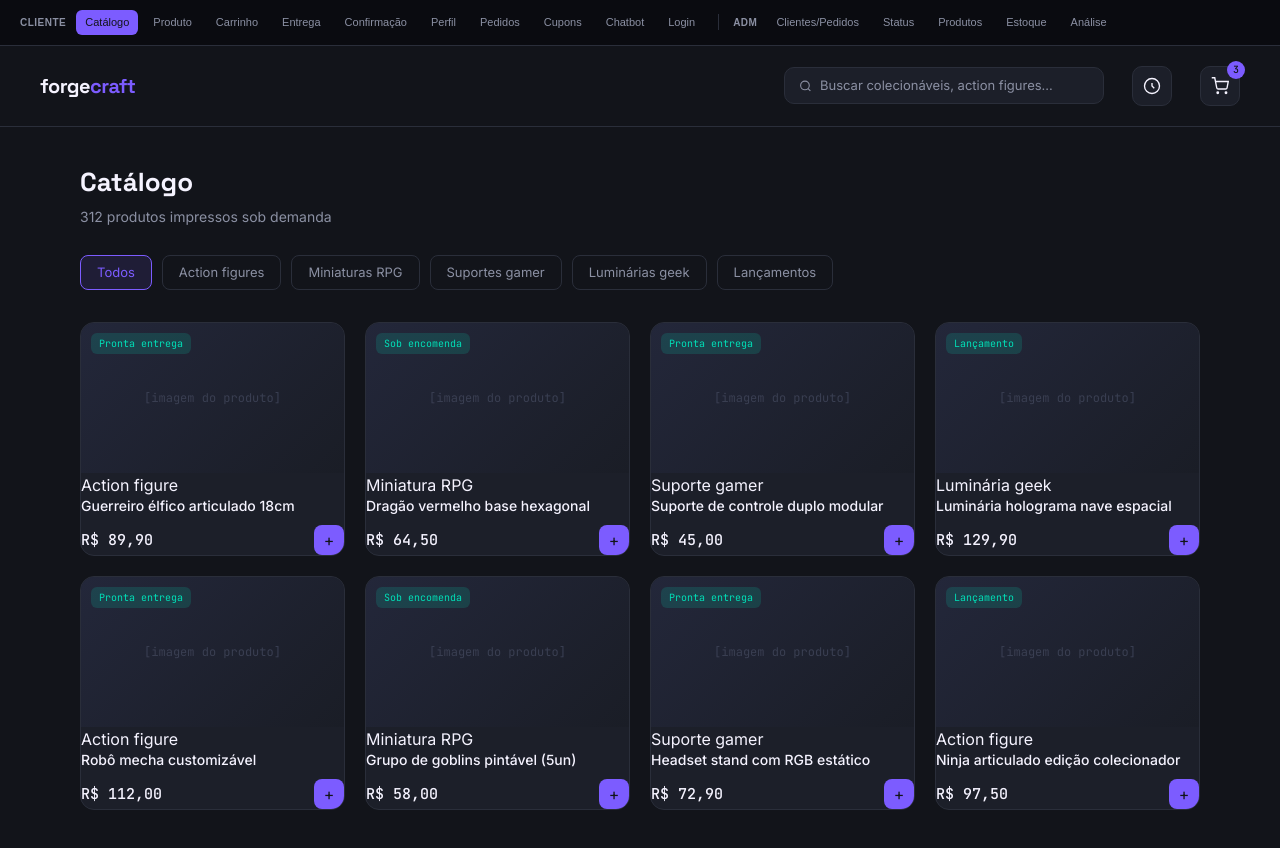
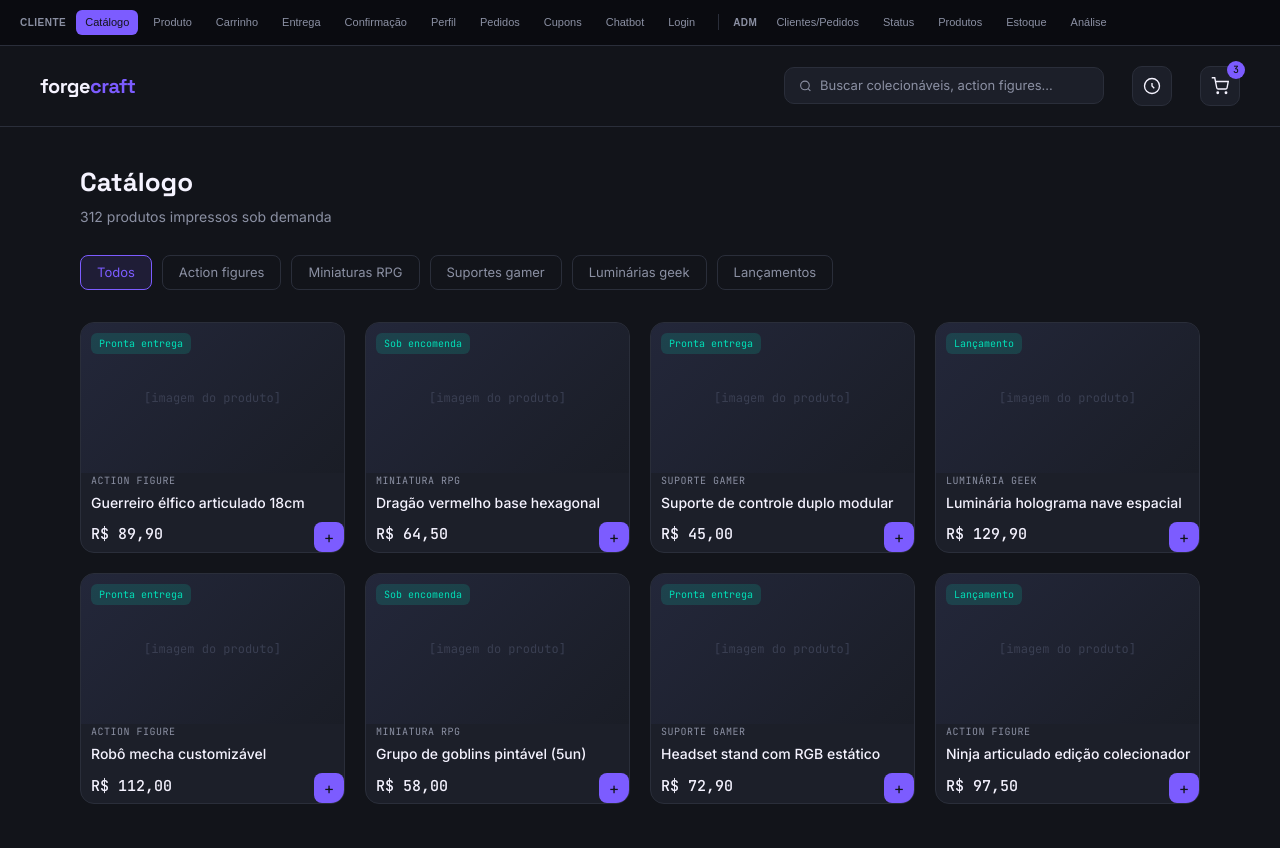
Before and after one commit to oibellym/LES_E-COMMERCE, a Next.js app: page / in a window 1280 px wide. Shown: the top 848 px of the page. Built offline with nearby package versions, Linux system fonts and the light colour scheme.

Commit message:
ajustes posteriores a primeira apresentação - Protótipo Front-END

```diff
--- a/app/admin/analise/page.tsx
+++ b/app/admin/analise/page.tsx
@@ -42,12 +42,12 @@ export default function AdminAnalise() {
 
             <div className="month-col"><div className="bar-line-point" style={{marginBottom: "60px"}}></div><div className="month-label">jan</div></div>
             <div className="month-col"><div className="bar-line-point" style={{marginBottom: "90px"}}></div><div className="month-label">fev</div></div>
-            <div className="month-col"><div className="bar-line-point" style={{marginBottom: "70px"}}></div><div className="month-label">mar</div></div>
+            <div className="month-col"><div className="bar-line-point1" style={{marginBottom: "70px"}}></div><div className="month-label">mar</div></div>
             <div className="month-col"><div className="bar-line-point" style={{marginBottom: "120px"}}></div><div className="month-label">abr</div></div>
             <div className="month-col"><div className="bar-line-point" style={{marginBottom: "100px"}}></div><div className="month-label">mai</div></div>
-            <div className="month-col"><div className="bar-line-point" style={{marginBottom: "150px"}}></div><div className="month-label">jun</div></div>
+            <div className="month-col"><div className="bar-line-point1" style={{marginBottom: "150px"}}></div><div className="month-label">jun</div></div>
             <div className="month-col"><div className="bar-line-point" style={{marginBottom: "130px"}}></div><div className="month-label">jul</div></div>
-            <div className="month-col"><div className="bar-line-point" style={{marginBottom: "180px"}}></div><div className="month-label">ago</div></div>
+            <div className="month-col"><div className="bar-line-point1" style={{marginBottom: "180px"}}></div><div className="month-label">ago</div></div>
 
           </div>
 
@@ -81,6 +81,7 @@ export default function AdminAnalise() {
         .chart-area { height:260px; display:flex; align-items:flex-end; gap:24px; padding:0 10px; border-bottom:1px solid var(--border); position:relative; }
         .month-col { flex:1; display:flex; flex-direction:column; align-items:center; justify-content:flex-end; height:100%; gap:4px; position:relative; }
         .bar-line-point { width:8px; height:8px; border-radius:50%; background:var(--purple); }
+        .bar-line-point1 { width:8px; height:8px; border-radius:50%; background:var(--mint); }
         .month-label { font-size:10px; color:var(--text-secondary); font-family:'JetBrains Mono',monospace; margin-top:8px; }
         .legend { display:flex; gap:20px; margin-top:16px; }
         .legend-item { display:flex; align-items:center; gap:6px; font-size:12px; color:var(--text-secondary); }
--- a/app/admin/produtos/page.tsx
+++ b/app/admin/produtos/page.tsx
@@ -25,7 +25,7 @@ export default function AdminProdutos() {
 
         <div className="row2">
           <div><label>Nome do produto</label><input type="text" placeholder="Ex: Dragão vermelho base hexagonal" /></div>
-          <div><label>Categoria</label><select><option>Action figures</option><option>Miniaturas RPG</option></select></div>
+          <div><label>Categoria</label><select><option>Action figures</option><option>Miniaturas RPG</option><option>Acessórios</option><option>Suportes</option><option>Decorativos</option></select></div>
         </div>
 
         <label>Descrição</label>
--- a/app/admin/status/page.tsx
+++ b/app/admin/status/page.tsx
@@ -84,16 +84,16 @@ export default function AdminStatus() {
 
         <div className="exchange-section">
 
-          <div className="col-head">Trocas pendentes</div>
+          <div className="col-head">Trocas Solicitadas</div>
 
           <div className="exchange-row">
             <span>#PED-08099 — Fernanda Lima — troca solicitada: Ovo de dragão colecionável</span>
-            <div className="exchange-actions"><button className="btn-sm btn-authorize">Autorizar troca</button></div>
+            <div className="exchange-actions"><select><option>TROCA ACEITA</option><option>TROCA NEGADA</option><option>ITEM ENVIADO</option><option>ITEM RECEBIDO</option><option>TROCA PROCESSADA</option></select></div>
           </div>
 
           <div className="exchange-row">
             <span>#PED-08050 — Bruno Alves — troca autorizada, aguardando item</span>
-            <div className="exchange-actions"><button className="btn-sm btn-receive">Confirmar recebimento</button></div>
+            <div className="exchange-actions"><select><option>TROCA ACEITA</option><option>TROCA NEGADA</option><option>ITEM ENVIADO</option><option>ITEM RECEBIDO</option><option>TROCA PROCESSADA</option></select></div>
           </div>
 
         </div>
@@ -121,6 +121,7 @@ export default function AdminStatus() {
         .exchange-section { margin-top:32px; }
         .exchange-row { display:flex; justify-content:space-between; align-items:center; background:var(--surface); border:1px solid var(--border); border-radius:12px; padding:14px 18px; margin-bottom:10px; font-size:13px; }
         .exchange-actions { display:flex; gap:8px; }
+        select { width: 135px; background:var(--surface); border:1px solid var(--purple); border-radius:8px; padding:9px 12px; color:var(--purple); font-size:13px; }
         .btn-sm { padding:6px 12px; border-radius:6px; font-size:11px; cursor:pointer; }
         .btn-authorize { background:var(--purple); color:var(--bg); border:none; }
   .btn-receive { background:none; border:1px solid var(--mint); color:var(--mint); }
--- a/app/chatbot/page.tsx
+++ b/app/chatbot/page.tsx
@@ -25,7 +25,9 @@ export default function Chatbot() {
         <div className="chat-body">
 
           <div className="msg bot">Oi! Vi que você curte miniaturas de RPG. Quer sugestões parecidas com o que já comprou?</div>
+
           <div className="msg user">Sim, algo de dragões</div>
+
           <div className="msg bot">
 
             Encontrei essas opções:
@@ -77,10 +79,9 @@ export default function Chatbot() {
         .chat-avatar { width:30px; height:30px; border-radius:50%; background:var(--purple); display:flex; align-items:center; justify-content:center; font-size:14px; color:var(--bg); font-weight:500; }
         .chat-title { font-size:13px; font-weight:500; }
         .chat-subtitle { font-size:11px; color:var(--mint); }
-        .chat-
-        .msg { max-width:80%; padding:10px 12px; border-radius:12px; font-size:13px; line-height:1.4; }
-        .msg.bot { background:var(--bg); border:1px solid var(--border); align-self:flex-start; border-bottom-left-radius:4px; }
-        .msg.user { background:var(--purple); color:var(--bg); align-self:flex-end; border-bottom-right-radius:4px; }
+        .msg { max-width:80%; padding:10px 12px; border-radius:12px; font-size:13px; line-height:1.4; margin: 10px; }
+        .msg.bot { background:var(--bg); border:1px solid var(--border); justify-self: flex-start; border-bottom-left-radius:4px; }
+        .msg.user { background:var(--purple); color:var(--bg); border:1px solid var(--border); justify-self: flex-end; border-bottom-right-radius:4px; }
         .suggestion-card { display:flex; gap:10px; align-items:center; background:var(--bg); border:1px solid var(--border); border-radius:10px; padding:8px; margin-top:4px; }
         .suggestion-card .thumb { width:36px; height:36px; border-radius:6px; background:#23273A; flex-shrink:0; }
         .suggestion-name { font-size:12px; font-weight:500; }
--- a/app/entrega/page.tsx
+++ b/app/entrega/page.tsx
@@ -74,7 +74,7 @@ export default function EnderecoEntrega() {
         .form-row { margin-bottom:12px; }
         .form-row label { display:block; font-size:12px; color:var(--text-secondary); margin-bottom:6px; }
         .form-row input { width:100%; background:var(--surface); border:1px solid var(--border); border-radius:8px; padding:10px 12px; color:var(--text-primary); font-size:13px; }
-        .continue-btn { width:100%; background:var(--purple); color:var(--bg); border:none; border-radius:10px; padding:14px; font-weight:500; font-size:14px; margin-top:24px; cursor:pointer; }
+        .continue-btn { display: block; width:225px; text-align: center; background:var(--purple); color:var(--bg); border:none; border-radius:10px; padding:14px; font-weight:500; font-size:14px; margin-top:24px; cursor:pointer; }
       `}</style>
 
     </>
--- a/app/page.tsx
+++ b/app/page.tsx
@@ -24,138 +24,195 @@ export default function Catalogo() {
       </header>
 
       <main>
+
         <div className="page-title">Catálogo</div>
         <div className="page-subtitle">312 produtos impressos sob demanda</div>
 
         <div className="filters">
+
           <div className="filter-pill active">Todos</div>
           <div className="filter-pill">Action figures</div>
           <div className="filter-pill">Miniaturas RPG</div>
           <div className="filter-pill">Suportes gamer</div>
           <div className="filter-pill">Luminárias geek</div>
           <div className="filter-pill">Lançamentos</div>
+
         </div>
 
         <div className="grid">
+
           <a href="/produto" className="card">
+
             <div className="card-img">
               <div className="stock-tag">Pronta entrega</div>
               [imagem do produto]
             </div>
+
             <div className="card-body">
+
               <div className="card-cat">Action figure</div>
               <div className="card-name">Guerreiro élfico articulado 18cm</div>
+
               <div className="card-footer">
                 <div className="card-price">R$ 89,90</div>
                 <button className="add-btn">+</button>
               </div>
+
+            </div>
+
+          </a>
+
+          <a href="/produto" className="card">
+
+            <div className="card-img">
+              <div className="stock-tag">Sob encomenda</div>
+              [imagem do produto]
+            </div>
+
+            <div className="card-body">
+
+              <div className="card-cat">Miniatura RPG</div>
+              <div className="card-name">Dragão vermelho base hexagonal</div>
+
+              <div className="card-footer">
+                <div className="card-price">R$ 64,50</div>
+                <button className="add-btn">+</button>
+              </div>
+
+            </div>
+
+          </a>
+
+          <a href="/produto" className="card">
+
+            <div className="card-img">
+              <div className="stock-tag">Pronta entrega</div>
+              [imagem do produto]
+            </div>
+
+            <div className="card-body">
+
+              <div className="card-cat">Suporte gamer</div>
+              <div className="card-name">Suporte de controle duplo modular</div>
+
+              <div className="card-footer">
+                <div className="card-price">R$ 45,00</div>
+                <button className="add-btn">+</button>
+              </div>
+
+            </div>
+
+          </a>
+
+          <a href="/produto" className="card">
+
+            <div className="card-img">
+              <div className="stock-tag">Lançamento</div>
+              [imagem do produto]
+            </div>
+
+            <div className="card-body">
+
+              <div className="card-cat">Luminária geek</div>
+              <div className="card-name">Luminária holograma nave espacial</div>
+              <div className="card-footer">
+
+                <div className="card-price">R$ 129,90</div>
+                <button className="add-btn">+</button>
+
+              </div>
+
+            </div>
+
+          </a>
+
+          <a href="/produto" className="card">
+
+            <div className="card-img">
+              <div className="stock-tag">Pronta entrega</div>
+              [imagem do produto]
+            </div>
+
+            <div className="card-body">
+
+              <div className="card-cat">Action figure</div>
+              <div className="card-name">Robô mecha customizável</div>
+
+              <div className="card-footer">
+                <div className="card-price">R$ 112,00</div>
+                <button className="add-btn">+</button>
+
+              </div>
+
+            </div>
+
+          </a>
+
+          <a href="/produto" className="card">
+
+            <div className="card-img">
+              <div className="stock-tag">Sob encomenda</div>
+              [imagem do produto]
+            </div>
+
+            <div className="card-body">
+
+              <div className="card-cat">Miniatura RPG</div>
+              <div className="card-name">Grupo de goblins pintável (5un)</div>
+
+              <div className="card-footer">
+                <div className="card-price">R$ 58,00</div>
+                <button className="add-btn">+</button>
+              </div>
+
+            </div>
+
+          </a>
+
+          <a href="/produto" className="card">
+
+            <div className="card-img">
+              <div className="stock-tag">Pronta entrega</div>
+              [imagem do produto]
+            </div>
+
+            <div className="card-body">
+
+              <div className="card-cat">Suporte gamer</div>
+              <div className="card-name">Headset stand com RGB estático</div>
+
+              <div className="card-footer">
+                <div className="card-price">R$ 72,90</div>
+                <button className="add-btn">+</button>
+              </div>
+
             </div>
           </a>
 
           <a href="/produto" className="card">
+
             <div className="card-img">
-        <div className="stock-tag">Sob encomenda</div>
-        [imagem do produto]
-      </div>
-      <div className="card-body">
-        <div className="card-cat">Miniatura RPG</div>
-        <div className="card-name">Dragão vermelho base hexagonal</div>
-        <div className="card-footer">
-          <div className="card-price">R$ 64,50</div>
-          <button className="add-btn">+</button>
-        </div>
-      </div>
-    </a>
 
-    <a href="/produto" className="card">
-      <div className="card-img">
-        <div className="stock-tag">Pronta entrega</div>
-        [imagem do produto]
-      </div>
-      <div className="card-body">
-        <div className="card-cat">Suporte gamer</div>
-        <div className="card-name">Suporte de controle duplo modular</div>
-        <div className="card-footer">
-          <div className="card-price">R$ 45,00</div>
-          <button className="add-btn">+</button>
-        </div>
-      </div>
-    </a>
-
-    <a href="/produto" className="card">
-      <div className="card-img">
               <div className="stock-tag">Lançamento</div>
               [imagem do produto]
+
             </div>
+
             <div className="card-body">
-        <div className="card-cat">Luminária geek</div>
-        <div className="card-name">Luminária holograma nave espacial</div>
-        <div className="card-footer">
-          <div className="card-price">R$ 129,90</div>
-          <button className="add-btn">+</button>
-        </div>
-      </div>
-    </a>
 
-    <a href="/produto" className="card">
-      <div className="card-img">
-        <div className="stock-tag">Pronta entrega</div>
-        [imagem do produto]
-      </div>
-      <div className="card-body">
-        <div className="card-cat">Action figure</div>
-        <div className="card-name">Robô mecha customizável</div>
-        <div className="card-footer">
-          <div className="card-price">R$ 112,00</div>
-          <button className="add-btn">+</button>
-        </div>
-      </div>
-    </a>
-
-    <a href="/produto" className="card">
-      <div className="card-img">
-        <div className="stock-tag">Sob encomenda</div>
-        [imagem do produto]
-      </div>
-      <div className="card-body">
-        <div className="card-cat">Miniatura RPG</div>
-        <div className="card-name">Grupo de goblins pintável (5un)</div>
-        <div className="card-footer">
-          <div className="card-price">R$ 58,00</div>
-          <button className="add-btn">+</button>
-        </div>
-      </div>
-    </a>
-
-    <a href="/produto" className="card">
-      <div className="card-img">
-        <div className="stock-tag">Pronta entrega</div>
-        [imagem do produto]
-      </div>
-      <div className="card-body">
-        <div className="card-cat">Suporte gamer</div>
-        <div className="card-name">Headset stand com RGB estático</div>
-        <div className="card-footer">
-          <div className="card-price">R$ 72,90</div>
-          <button className="add-btn">+</button>
-        </div>
-      </div>
-    </a>
-
-    <a href="/produto" className="card">
-      <div className="card-img">
-        <div className="stock-tag">Lançamento</div>
-        [imagem do produto]
-      </div>
-      <div className="card-body">
               <div className="card-cat">Action figure</div>
               <div className="card-name">Ninja articulado edição colecionador</div>
               <div className="card-footer">
+
                 <div className="card-price">R$ 97,50</div>
                 <button className="add-btn">+</button>
+
               </div>
+
             </div>
+
           </a>
+
         </div>
       </main>
 
@@ -302,8 +359,8 @@ export default function Catalogo() {
           padding: 3px 8px;
           border-radius: 6px;
         }
-  .card-
         .card-cat {
+          padding-left: 10px;
           font-family: 'JetBrains Mono', monospace;
           font-size: 10px;
           color: var(--text-secondary);
@@ -316,6 +373,7 @@ export default function Catalogo() {
           font-weight: 500;
           margin-bottom: 10px;
           line-height: 1.3;
+          padding-left: 10px;
         }
         .card-footer {
           display: flex;
@@ -327,6 +385,8 @@ export default function Catalogo() {
           font-size: 15px;
           font-weight: 500;
           color: var(--text-primary);
+          padding-left: 10px;
+          padding-bottom: 5px
         }
         .add-btn {
           width: 30px;
--- a/app/pedidos/page.tsx
+++ b/app/pedidos/page.tsx
@@ -100,10 +100,10 @@ export default function Pedidos() {
         .item-row { display:flex; gap:12px; align-items:center; padding:10px 0; border-bottom:1px solid var(--border); font-size:13px; }
         .item-row .thumb { width:40px; height:40px; border-radius:8px; background:#23273A; }
         .actions { display:flex; gap:10px; margin-top:24px; }
-        .btn { flex:1; border-radius:10px; padding:12px; font-size:13px; font-weight:500; cursor:pointer; text-align:center; }
-        .btn-primary { background:var(--purple); color:var(--bg); border:none; }
-        .btn-secondary { background:none; border:1px solid var(--border); color:var(--text-primary); }
-        .btn-danger { background:none; border:1px solid var(--red); color:var(--red); }
+        .btn { flex:1; border-radius:10px; padding:12px; font-size:13px; font-weight:500; cursor:pointer; }
+        .btn-primary { background:var(--purple); color:var(--bg); border:none; text-align: center; }
+        .btn-secondary { background:none; border:1px solid var(--border); color:var(--text-primary); text-align: center; }
+        .btn-danger { background:none; border:1px solid var(--red); color:var(--red); text-align: center; }
       `}</style>
     </>
   );
```
Lines whose indentation alone changed are shown as unchanged.
